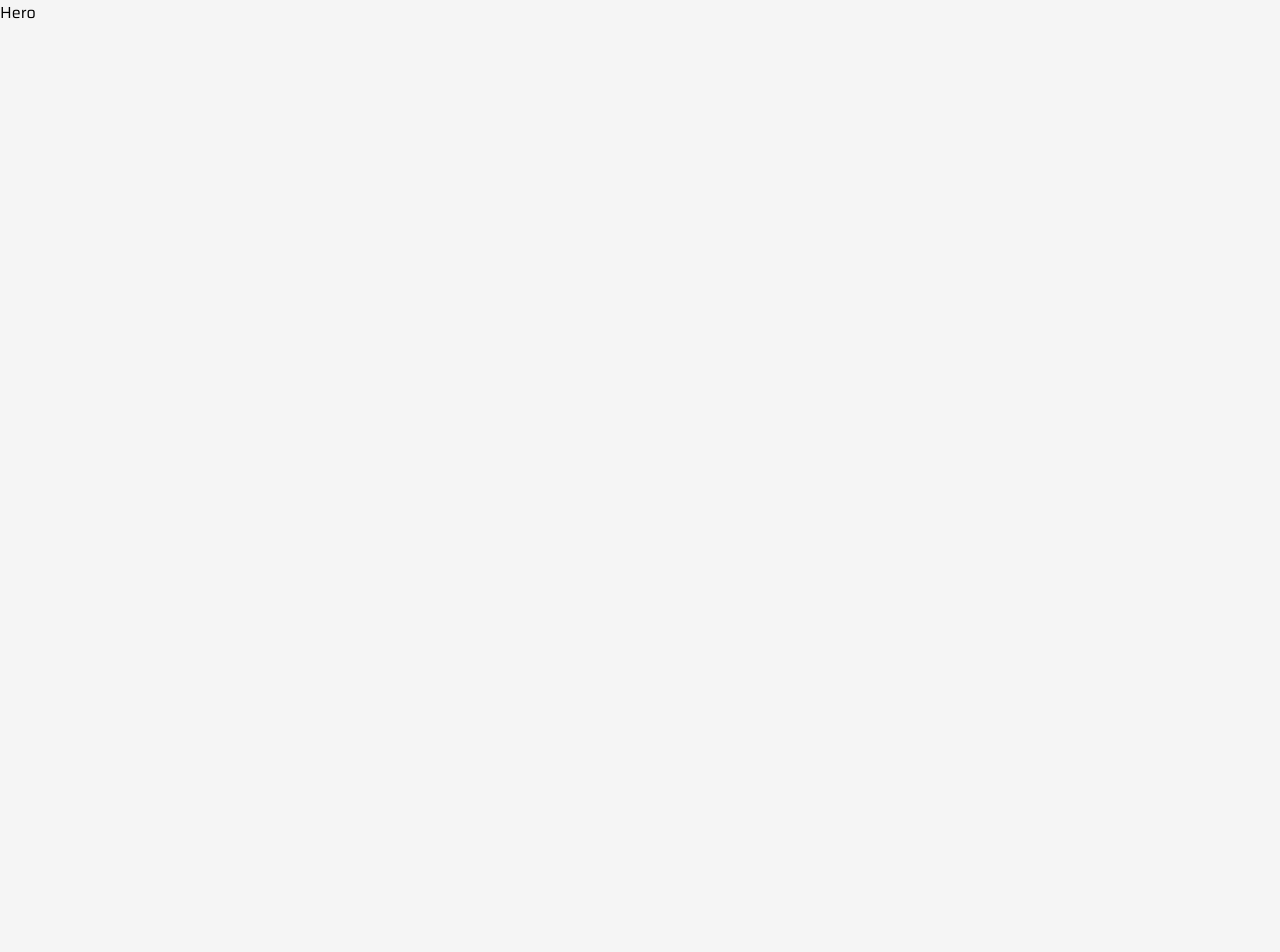
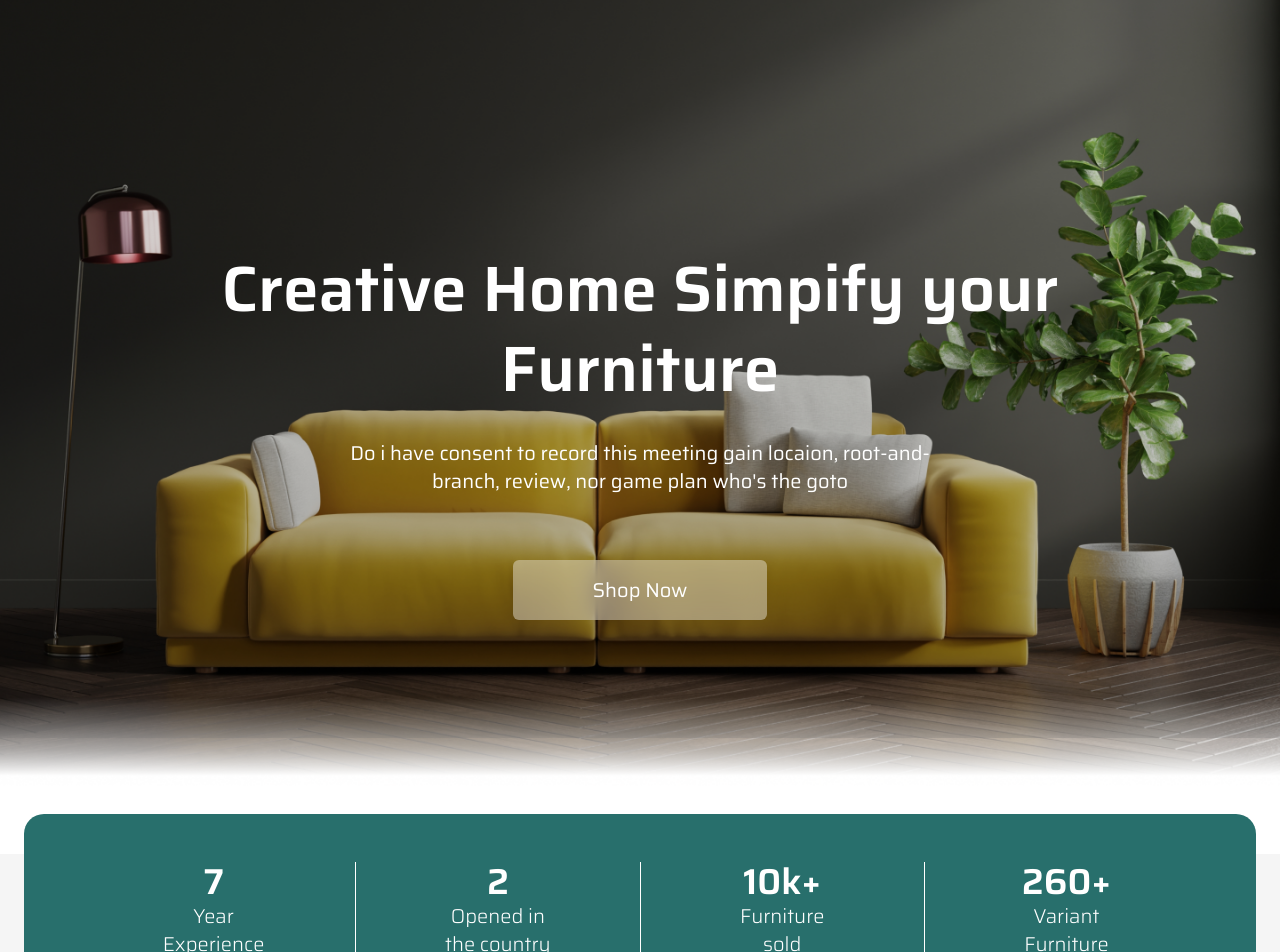
Before and after one commit to uallace-macedo/FURNITURE-WB, a React (Vite) app: page / in a window 1280 px wide. Shown: the top 952 px of the page. Before the commit the page ends 800 px from the top, so only its background shows below. Built offline with nearby package versions, Linux system fonts and the light colour scheme.

Commit message:
feat: add hero & stats components + update data.js

```diff
--- a/src/App.jsx
+++ b/src/App.jsx
@@ -2,7 +2,7 @@ import Hero from "./components/Hero";
 
 function App() {
   return (
-    <div>
+    <div className="w-full max-w-[1440px] mx-auto bg-white">
       <Hero />
     </div>
   )
--- a/src/components/Hero/Hero.jsx
+++ b/src/components/Hero/Hero.jsx
@@ -1,6 +1,46 @@
+import { hero } from '../../data';
+
+import Stats from '../Stats';
+
 const Hero = () => {
+  const { title, subtitle, buttonText } = hero;
+
   return (
-    <div>Hero</div>
+    <section className="
+      h-[854px] w-full
+      bg-hero bg-right bg-cover bg-no-repeat
+      text-white pt-[225px] pb-[254px] relative mb-12
+      lg:bg-center lg:mb-28
+    ">
+      <div className="container mx-auto text-center">
+        <h1 className="
+          text-2xl font-semibold
+          mx-auto mb-[30px]
+          lg:text-[64px] lg:leading-tight lg:max-w-[888px]
+        ">
+          {title}
+        </h1>
+        <h2 className="
+          mb-[30px] max-w-[627px] mx-auto
+          lg:mb-[65px] lg:text-xl
+        ">
+          {subtitle}
+        </h2>
+        <button className="
+          bg-white/40
+          px-[35px] py-[9px] mb-[160px] text-xl
+          rounded-md backdrop-blur-md
+          hover:bg-white/50
+          transition lg:px-[80px] lg:py-[16px] lg:mb-[194px]
+          cursor-pointer
+        ">
+          {buttonText}
+        </button>
+        <div>
+          <Stats />
+        </div>
+      </div>
+    </section>
   )
 }
 
--- /dev/null
+++ b/src/components/Stats/Stats.jsx
@@ -0,0 +1,30 @@
+import { stats } from '../../data';
+
+const Stats = () => {
+  return (
+    <div className="
+    bg-accent
+      rounded-[20px]
+      p-12
+    ">
+      <div className="flex flex-wrap gap-y-8">
+        {stats.map((item, index) => (
+          <div className="
+            min-h-[70px] w-3/6 flex flex-col
+            justify-center odd:border-r
+            lg:flex-1 lg:odd:border-r lg:even:border-r lg:even:last:border-none
+          "
+            key={index}
+          >
+            <div className="text-2xl font-semibold lg:text-4xl">
+              <div>{item.value}</div>
+            </div>
+            <div className="text-base font-light max-w-[110px] mx-auto lg:text-xl">{item.text}</div>
+          </div>
+        ))}
+      </div>
+    </div>
+  )
+}
+
+export default Stats;
--- /dev/null
+++ b/src/components/Stats/index.jsx
@@ -0,0 +1 @@
+export { default } from './Stats';
--- a/src/data.js
+++ b/src/data.js
@@ -31,72 +31,48 @@ import Avatar3Img from './assets/img/avatar-3.png';
 import Avatar4Img from './assets/img/avatar-4.png';
 
 export const navigation = [
-  {
-    name: 'home',
-    href: 'home',
-  },
-  {
-    name: 'about',
-    href: 'about',
-  },
-  {
-    name: 'features',
-    href: 'features',
-  },
-  {
-    name: 'contact',
-    href: 'contact',
-  },
+  { name: 'home', href: 'home' },
+  { name: 'about', href: 'about' },
+  { name: 'features', href: 'features' },
+  { name: 'contact', href: 'contact' },
 ];
 
 export const hero = {
   title: 'Creative Home Simpify your Furniture',
   subtitle:
-    'Do i have consent to record this meeting gain locaion, root-and-branch, review, nor game plan who’s the goto',
+    "Do i have consent to record this meeting gain locaion, root-and-branch, review, nor game plan who's the goto",
   buttonText: 'Shop Now',
 };
 
 export const stats = [
-  {
-    value: '7',
-    text: 'Year Experience',
-  },
-  {
-    value: '2',
-    text: 'Opened in the country',
-  },
-  {
-    value: '10k+',
-    text: 'Furniture sold',
-  },
-  {
-    value: '260+',
-    text: 'Variant Furniture',
-  },
+  { value: '7', text: 'Year Experience' },
+  { value: '2', text: 'Opened in the country' },
+  { value: '10k+', text: 'Furniture sold' },
+  { value: '260+', text: 'Variant Furniture' },
 ];
 
 export const features = {
-  image: <Features1Img />,
+  image: Features1Img,
   title: 'We Create your home more aesthetic',
   subtitle:
     'Furniture power is a software as services for multipurpose business management system',
   buttonText: 'Show Now',
   items: [
     {
-      icon: <IoIosCheckmarkCircle />,
+      icon: IoIosCheckmarkCircle,
       title: 'Valuation Services',
       subtitle:
         'Sometimes features require a short description.  This can be detailed description',
     },
     {
-      icon: <IoIosCheckmarkCircle />,
+      icon: IoIosCheckmarkCircle,
       title: 'Development of Furniture Models',
       subtitle:
         'Sometimes features require a short description.  This can be detailed description',
     },
   ],
   feature2: {
-    image: <Features2Img />,
+    image: Features2Img,
     title: 'The Best Furniture Manufacturer of your choice',
     subtitle:
       'Furnitre power is a software as services for multiperpose business management system, expecially for them who are running two or more business exploree the future Furnitre power is a software as services.',
@@ -107,24 +83,12 @@ export const newInStore = {
   title: 'New In Store Now',
   subtitle: 'Get the latest items immediately with promo prices',
   link: 'Check all',
-  icon: <IoIosArrowRoundForward />,
+  icon: IoIosArrowRoundForward,
   products: [
-    {
-      name: 'chair',
-      image: <ChairImg />,
-    },
-    {
-      name: 'bed',
-      image: <BedImg />,
-    },
-    {
-      name: 'cupboard',
-      image: <CupboardImg />,
-    },
-    {
-      name: 'lighting',
-      image: <LightingImg />,
-    },
+    { name: 'chair', image: ChairImg },
+    { name: 'bed', image: BedImg },
+    { name: 'cupboard', image: CupboardImg },
+    { name: 'lighting', image: LightingImg },
   ],
 };
 
@@ -136,71 +100,71 @@ export const products = {
     {
       productList: [
         {
-          image: <Product1Img />,
-          icon: <IoMdAddCircle />,
+          image: Product1Img,
+          icon: IoMdAddCircle,
           name: 'Ceiling Light',
           price: 75,
           oldPrice: 82,
         },
         {
-          image: <Product2Img />,
-          icon: <IoMdAddCircle />,
+          image: Product2Img,
+          icon: IoMdAddCircle,
           name: 'Wood Chair',
           price: 50,
           oldPrice: 70,
         },
         {
-          image: <Product3Img />,
-          icon: <IoMdAddCircle />,
+          image: Product3Img,
+          icon: IoMdAddCircle,
           name: 'Papper Cupboard',
           price: 105,
           oldPrice: 120,
         },
         {
-          image: <Product4Img />,
-          icon: <IoMdAddCircle />,
+          image: Product4Img,
+          icon: IoMdAddCircle,
           name: 'Ole Gundorse Spring',
           price: 75,
           oldPrice: 82,
         },
         {
-          image: <Product5Img />,
-          icon: <IoMdAddCircle />,
+          image: Product5Img,
+          icon: IoMdAddCircle,
           name: 'Treos Seroes 911',
           price: 200,
           oldPrice: 210,
         },
         {
-          image: <Product6Img />,
-          icon: <IoMdAddCircle />,
+          image: Product6Img,
+          icon: IoMdAddCircle,
           name: 'Multi bilderman slibber',
           price: 45,
           oldPrice: 50,
         },
         {
-          image: <Product7Img />,
-          icon: <IoMdAddCircle />,
+          image: Product7Img,
+          icon: IoMdAddCircle,
           name: 'XORA corner desk',
           price: 320,
           oldPrice: 325,
         },
         {
-          image: <Product8Img />,
-          icon: <IoMdAddCircle />,
+          image: Product8Img,
+          icon: IoMdAddCircle,
           name: 'Black Forest Series Wood',
           price: 225,
           oldPrice: 240,
         },
         {
-          image: <Product9Img />,
-          icon: <IoMdAddCircle />,
+          image: Product9Img,
+          icon: IoMdAddCircle,
           name: 'Papper Cupboard',
           price: 105,
           oldPrice: 120,
         },
         {
-          image: <Product10Img />,
-          icon: <IoMdAddCircle />,
+          image: Product10Img,
+          icon: IoMdAddCircle,
           name: 'Ole Gundorse Spring',
           price: 75,
           oldPrice: 82,
@@ -210,71 +174,71 @@ export const products = {
     {
       productList: [
         {
-          image: <Product1Img />,
-          icon: <IoMdAddCircle />,
+          image: Product1Img,
+          icon: IoMdAddCircle,
           name: 'Ceiling Light',
           price: 75,
           oldPrice: 82,
         },
         {
-          image: <Product2Img />,
-          icon: <IoMdAddCircle />,
+          image: Product2Img,
+          icon: IoMdAddCircle,
           name: 'Wood Chair',
           price: 50,
           oldPrice: 70,
         },
         {
-          image: <Product3Img />,
-          icon: <IoMdAddCircle />,
+          image: Product3Img,
+          icon: IoMdAddCircle,
           name: 'Papper Cupboard',
           price: 105,
           oldPrice: 120,
         },
         {
-          image: <Product4Img />,
-          icon: <IoMdAddCircle />,
+          image: Product4Img,
+          icon: IoMdAddCircle,
           name: 'Ole Gundorse Spring',
           price: 75,
           oldPrice: 82,
         },
         {
-          image: <Product5Img />,
-          icon: <IoMdAddCircle />,
+          image: Product5Img,
+          icon: IoMdAddCircle,
           name: 'Treos Seroes 911',
           price: 200,
           oldPrice: 210,
         },
         {
-          image: <Product6Img />,
-          icon: <IoMdAddCircle />,
+          image: Product6Img,
+          icon: IoMdAddCircle,
           name: 'Multi bilderman slibber',
           price: 45,
           oldPrice: 50,
         },
         {
-          image: <Product7Img />,
-          icon: <IoMdAddCircle />,
+          image: Product7Img,
+          icon: IoMdAddCircle,
           name: 'XORA corner desk',
           price: 320,
           oldPrice: 325,
         },
         {
-          image: <Product8Img />,
-          icon: <IoMdAddCircle />,
+          image: Product8Img,
+          icon: IoMdAddCircle,
           name: 'Black Forest Series Wood',
           price: 225,
           oldPrice: 240,
         },
         {
-          image: <Product9Img />,
-          icon: <IoMdAddCircle />,
+          image: Product9Img,
+          icon: IoMdAddCircle,
           name: 'Papper Cupboard',
           price: 105,
           oldPrice: 120,
         },
         {
-          image: <Product10Img />,
-          icon: <IoMdAddCircle />,
+          image: Product10Img,
+          icon: IoMdAddCircle,
           name: 'Ole Gundorse Spring',
           price: 75,
           oldPrice: 82,
@@ -286,31 +250,31 @@ export const products = {
 
 export const testimonial = {
   title: 'What people are saying about us',
-  image: <TestimonialImg />,
+  image: TestimonialImg,
   persons: [
     {
-      avatar: <Avatar1Img />,
+      avatar: Avatar1Img,
       name: 'Josh Smith',
       occupation: 'Manager of The New York Times',
       message:
         '“They are have a perfect touch for make something so professional ,interest and useful for a lot of people .”',
     },
     {
-      avatar: <Avatar2Img />,
+      avatar: Avatar2Img,
       name: 'Brandi Johns',
       occupation: 'Manager of The New York Times',
       message:
         '“They are have a perfect touch for make something so professional ,interest and useful for a lot of people .”',
     },
     {
-      avatar: <Avatar3Img />,
+      avatar: Avatar3Img,
       name: 'Paula Pfeffer',
       occupation: 'Manager of The New York Times',
       message:
         '“They are have a perfect touch for make something so professional ,interest and useful for a lot of people .”',
     },
     {
-      avatar: <Avatar4Img />,
+      avatar: Avatar4Img,
       name: 'John Doe',
       occupation: 'Manager of The New York Times',
       message:
@@ -328,22 +292,10 @@ export const newsletter = {
 
 export const footer = {
   social: [
-    {
-      icon: <IoLogoYoutube />,
-      href: '#',
-    },
-    {
-      icon: <IoLogoInstagram />,
-      href: '#',
-    },
-    {
-      icon: <IoLogoGithub />,
-      href: '#',
-    },
-    {
-      icon: <IoLogoFacebook />,
-      href: '#',
-    },
+    { icon: IoLogoYoutube, href: '#' },
+    { icon: IoLogoInstagram, href: '#' },
+    { icon: IoLogoGithub, href: '#' },
+    { icon: IoLogoFacebook, href: '#' },
   ],
   copyright: 'FurniShop 2022 - All Rights Reserved.',
 };
--- a/src/globals.css
+++ b/src/globals.css
@@ -36,12 +36,13 @@
     body {
         @apply bg-gray-3 font-primary text-base leading-relaxed;
     }
+
+    section {
+        @apply py-[50px] lg:py-[70px];
+    }
 }
 
 @layer components {
-    .section {
-        @apply py-[50px] lg:py-[70px];
-    }
     .title {
         @apply text-2xl lg:text-[40px] leading-tight font-semibold mb-4;
     }
@@ -55,11 +56,11 @@
         padding: 1.5rem;
     }
 
-    .hero {
+    .bg-hero {
         background-image: theme(--bg-hero);
     }
 
-    .newsletter {
+    .bg-newsletter {
         background-image: theme(--bg-newsletter);
     }
 }
```
